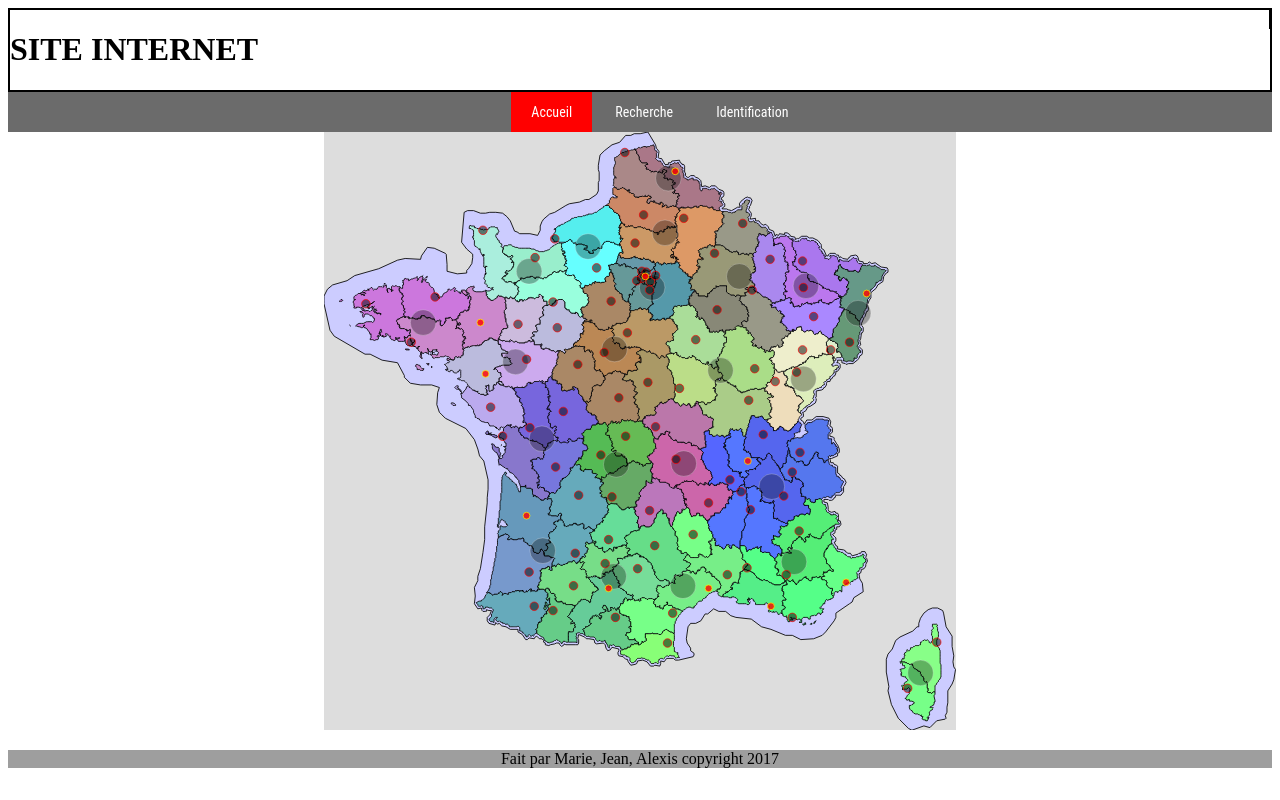
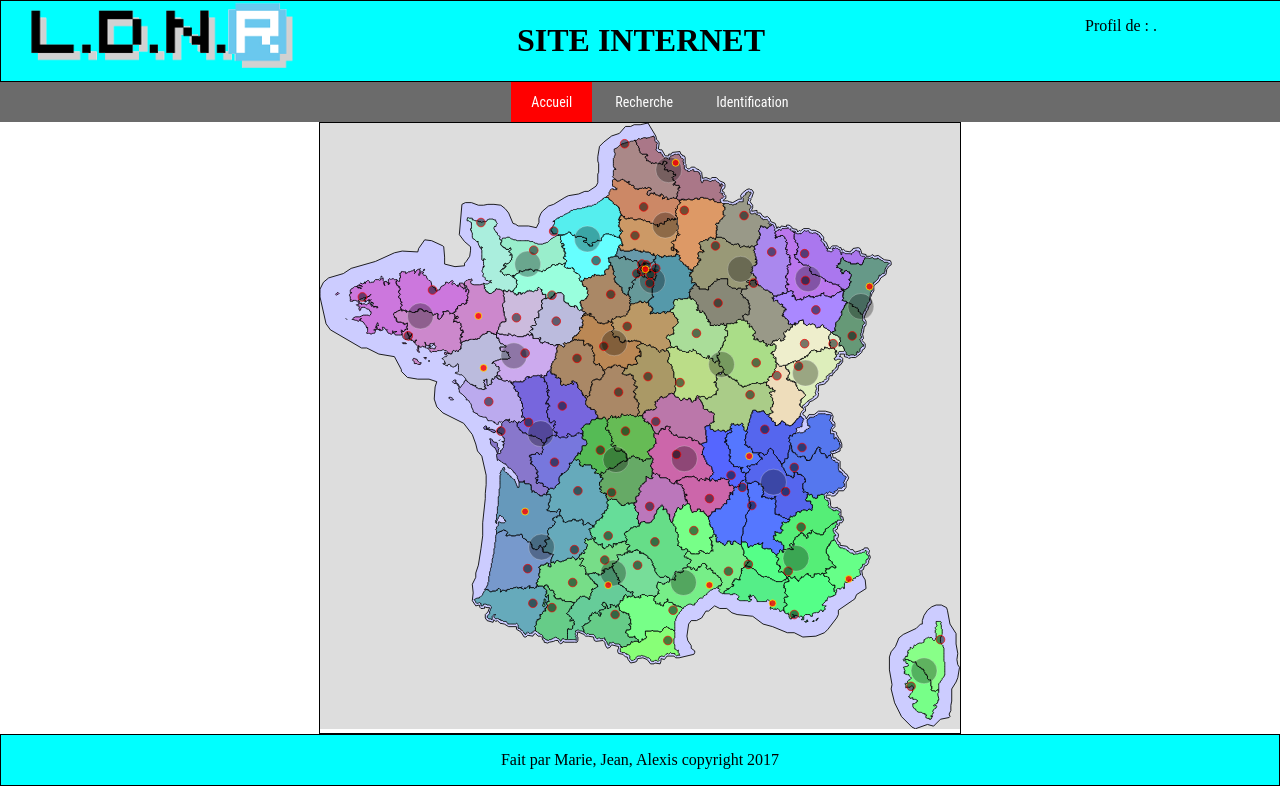
Before and after one commit to Alex3132/Projet-Jean-Alexis-Marie, a PHP site: page / in a window 1280 px wide. Run offline with PHP 8.4, Linux system fonts and the light colour scheme; data that the repository does not hold is empty; grey boxes are pictures that could not be loaded.

Commit message:
commit
voilà tout mes commits

```diff
--- a/css/style.css
+++ b/css/style.css
@@ -1,9 +1,12 @@
-body {}
+body {
+    margin: auto;
+}
 
 #carteFrance {
     width: 50%;
     height: 50%;
     margin: auto;
+    border: 1px solid;
 }
 
 #errorUser {
@@ -23,23 +26,43 @@ body {}
 
 #header {
     border: 1px solid;
+    width: 100%;
+    background-color: aqua;
+    height: 80px;
 }
 
 #image {
-    border: 1px solid;
-    float: right;
+    float: left;
+    text-align: center;
+    width: 25%;
+    height: 80px;
+}
+
+#connecter {
+    float: left;
+    width: 25%;
+    height: 80px;
+    text-align: center;
 }
 
 #titre {
-    border: 1px solid;
+    width: 50%;
+    float: left;
+    text-align: center;
 }
 
 
+}
+h1 {}
+
 /*MENU*/
-
+#menu {
+    clear: both;
+}
 ul {
     list-style: none;
     /* font-family: 'Yanone Kaffeesatz', sans-serif; */
+
     font-family: 'Roboto Condensed', sans-serif;
     font-size: 14px;
     background-color: #6b6b6b;
@@ -47,11 +70,9 @@ ul {
     margin: 0px;
     text-align: center;
 }
-
 li {
     display: inline-block;
 }
-
 li a {
     display: block;
     line-height: 40px;
@@ -60,23 +81,17 @@ li a {
     text-align: center;
     padding: 0 20px 0 20px;
 }
-
 li a:hover:not(.active) {
     background-color: #111;
 }
-
 .selected {
     background-color: red;
 }
 
-
 /*FOOTER*/
-
 footer {
     display: block;
-    background: url("img\footer.png");
+    text-align: center;
+    background-color: aqua;
+    border: 1px solid;
 }
-
-footer p {
-    text-align: center;
-}
--- a/header.php
+++ b/header.php
@@ -5,12 +5,23 @@
         <div id="image">
 
 
-            <img>
+            <img src="img/cropped-logoldnr.png">
 
         </div>
 
         <div id="titre">
+
             <h1>SITE INTERNET</h1>
+
+        </div>
+
+        <div id="connecter">
+
+            <?php
+            echo "<p>Profil de : .$pseudo</p>"
+
+            ?>
+
         </div>
 
     </header>
```
Also changed, not shown: img/cropped-logoldnr.png (added), 3 other files.
